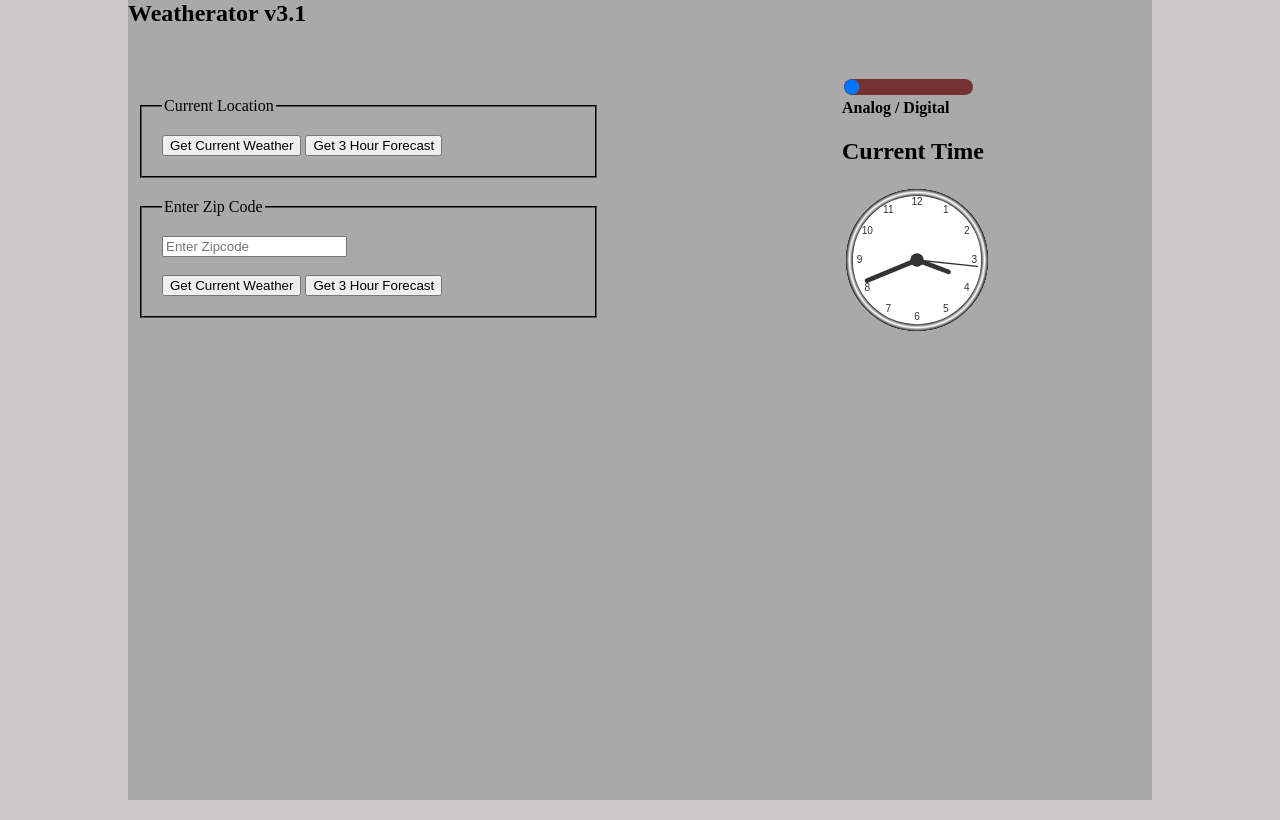
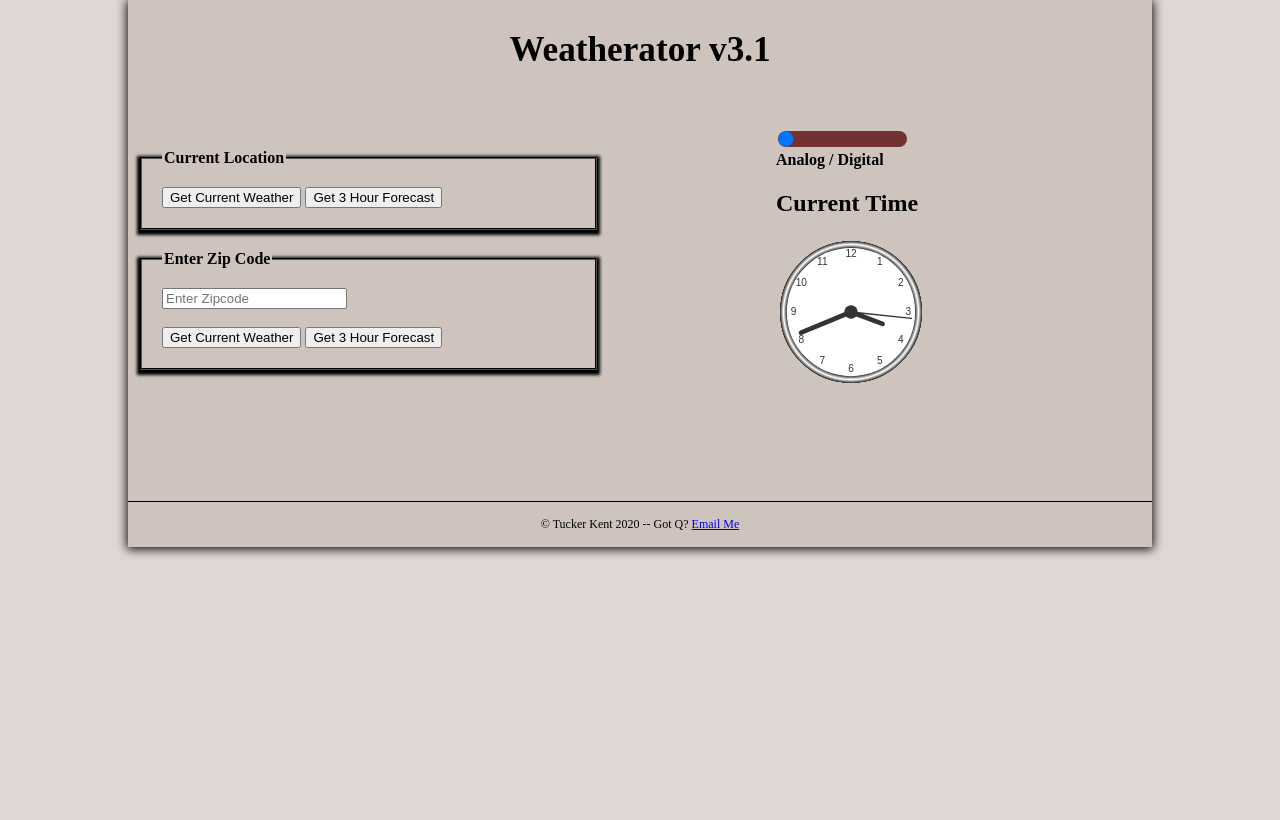
Before and after one commit to TuckerKent1/WeatherApp, a plain HTML site: page index.html in a window 1280 px wide. Drawn offline with Linux system fonts and the light colour scheme; a web font is replaced by a local one.

Commit message:
Style updates -- + bug fix

```diff
--- a/css/style.css
+++ b/css/style.css
@@ -5,15 +5,14 @@ body {
     margin-bottom: 0px;
     width: 80%;
     height: 100vh;
-    background-color: rgb(202, 200, 200);
+    background-color: rgb(226, 215, 215);
     padding-bottom: 20px;
 }
 
 #pageWrapper{
-  height: 100vh;
-  margin-left: auto;
-  margin-right: auto;
-  background-color: darkgray;
+  margin: 0 auto;
+  background-color: rgb(207, 196, 189);
+  box-shadow: 0px 1px 10px 1px black;
 }
 
 
@@ -24,8 +23,14 @@ div {
 
 fieldset {
   border-color: black;
+  box-shadow: 0px 2px 3px 3px black;
   margin-top: 20px;
   padding: 20px;
+}
+
+legend {
+  background-color: rgb(207, 196,189);
+  font-weight: bold;
 }
 
 fieldset button {
@@ -33,11 +38,21 @@ fieldset button {
 }
 
 h1 {
+  font-size: 2.2rem;
+  text-align: center;
   margin-top: 0px;
+  padding-top: 30px;
 }
 
 h4 {
   margin-top: 0px;
+}
+
+footer {
+  text-align: center;
+  font-size: 0.75em;
+  border-top: 1px solid black;
+  padding: 15px 0px;
 }
 
 .errorBox {
@@ -76,11 +91,11 @@ h4 {
   }
 
 .right {
-    flex: 2 25%;
+    flex: 2 40%;
   }
 
 .center{
-  flex: 1 30%;
+  flex: 1 15%;
 }
 
 .loading {
@@ -108,6 +123,7 @@ h4 {
 #digitalClock {
   font-size: 2em;
   background-color: black;
+  max-width: 60%;
   color: white;
 }
 
--- a/index.html
+++ b/index.html
@@ -48,6 +48,7 @@
             <div class="wxCenter" id='centerWxHolder'></div>
             <div class="wxRight" id='rightWxHolder'></div>
     </section>
+    <footer>&copy; Tucker Kent 2020 -- Got Q? <a href="mailto:tbkent1@mail.mccneb.edu">Email Me</a></footer>
 </section>
 </body>
 </html>
```
